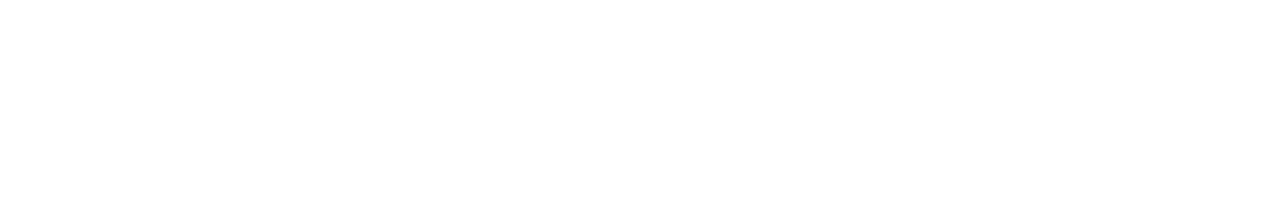
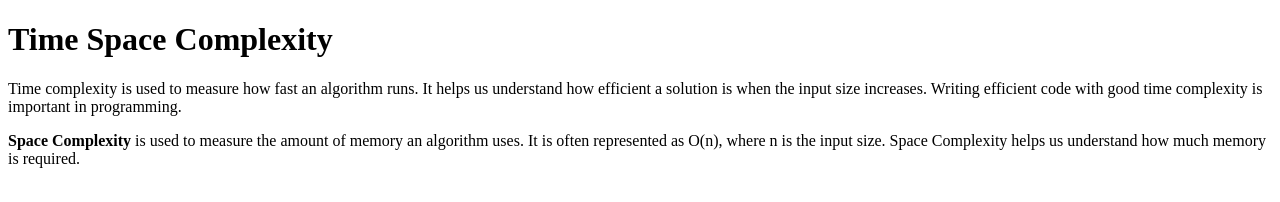
Before and after one commit to acciojob/time-and-space-complexity-Sai-Rohith-P, a website: page main.html in a window 1280 px wide. Drawn offline with Linux system fonts and the light colour scheme.

Commit message:
created a submission

```diff
--- a/main.html
+++ b/main.html
@@ -8,6 +8,9 @@
 
 <body>
 	<!-- the entire body must be written by student -->
+	<h1>Time Space Complexity</h1>
+	<p>Time complexity is used to measure how fast an algorithm runs. It helps us understand how efficient a solution is when the input size increases. Writing efficient code with good time complexity is important in programming.</p>
+	<p><b>Space Complexity</b> is used to measure the amount of memory an algorithm uses. It is often represented as O(n), where n is the input size. Space Complexity helps us understand how much memory is required.</p>
     <script type="text/javascript" src="./script.js">
 </script>
 
```
